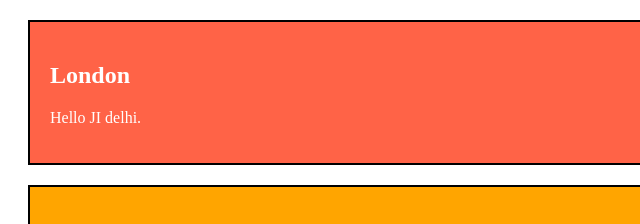
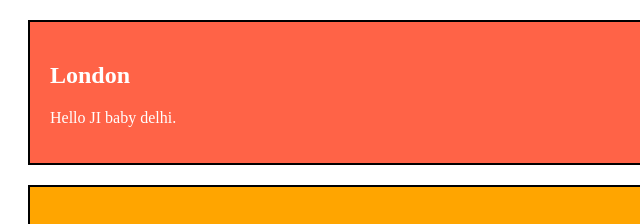
Before and after one commit to anuragstark/helloworld-CICD-Test, a plain HTML site: page index.html in a window 1280 px wide. Shown: the top 224 px of the page, 0-640 px from the left. Drawn offline with Linux system fonts and the light colour scheme.

Commit message:
index.html

```diff
--- a/index.html
+++ b/index.html
@@ -31,7 +31,7 @@
 
 <div class="city">
   <h2>London</h2>
-  <p>Hello JI  delhi.</p>
+  <p>Hello JI baby delhi.</p>
 </div>
 
 <div class="orange">
```
